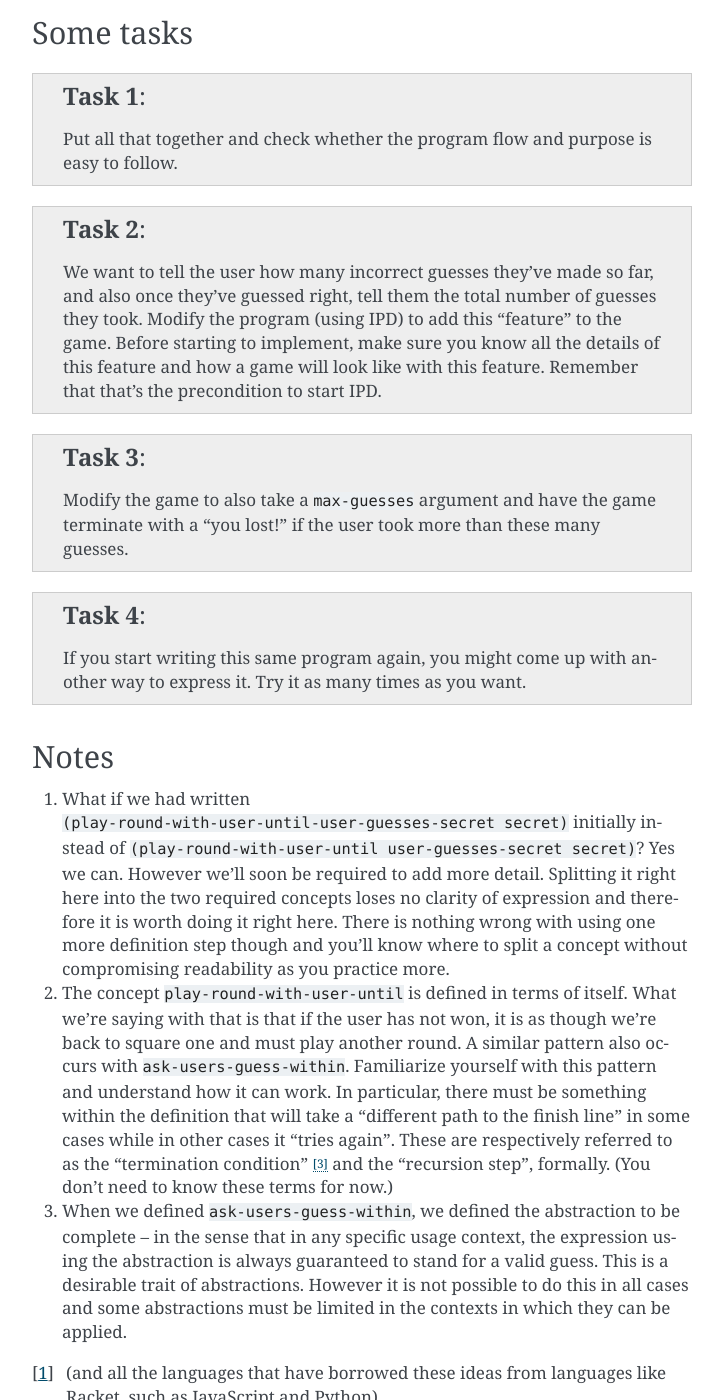
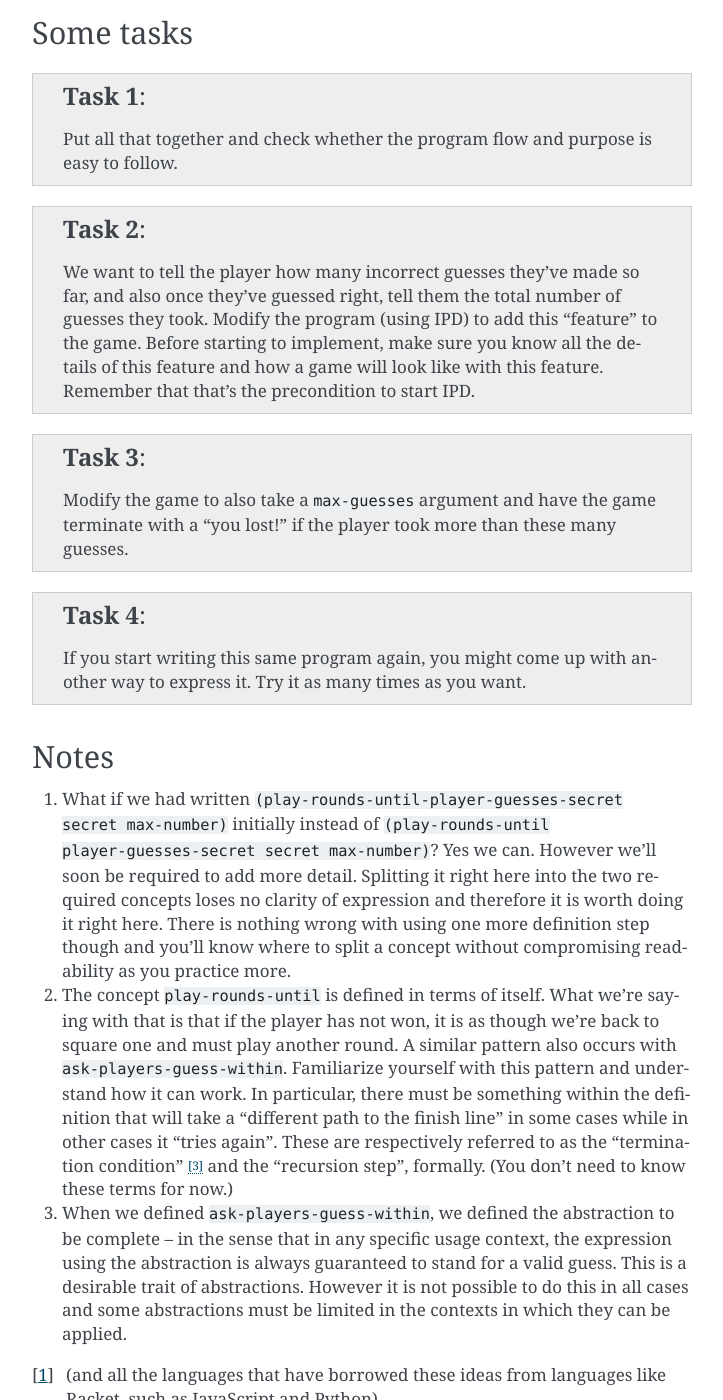
Before and after one commit to kreauniv/complit, a Sphinx documentation site: the page built from source/ipd.rst, in a window 1280 px wide and 1400 px high, scrolled down 5335 px. Shown: the whole window, without its empty margins (388-1111 px from the left). Built offline with Sphinx 7.4.7, drawn with Linux system fonts in a browser that asks for light colours; some of the changed text lies outside the part shown.

Commit message:
Renaming for simplicity

```diff
--- a/source/ipd.rst
+++ b/source/ipd.rst
@@ -80,7 +80,7 @@ We might elaborate our thinking like this below to the next level of detail --
    (define (play-number-guessing-game max-number)
       (introduce-game max-number)
       (define secret (choose-secret-number max-number))
-      (play-round-with-user-until user-guesses-secret secret))
+      (play-rounds-until player-guesses-secret secret))
 
 We can now get some of the easier definitions out of our way. Note that
 we know that playing a round requires knowledge of the secret and so we
@@ -104,51 +104,51 @@ proceed by temporarily defining ``choose-secret-number`` like below --
 
     (define (choose-secret-number max-number) (- max-number 1))
 
-Now we're left with two intriguing words ``play-round-with-user-until`` and
-``user-guesses-secret``.
+Now we're left with two intriguing words ``play-rounds-until`` and
+``player-guesses-secret``.
 
 It is good to first clarify what the "parameters" (the values that map to arguments
 of an abstraction) are before proceeding with abstractions which use them. In this case,
-that's ``user-guesses-secret``. That looks like an abstraction because you need
-to know two things to determine whether the user has correctly guessed the secret --
-the ``secret`` and a ``guess`` given by the user.
+that's ``player-guesses-secret``. That looks like an abstraction because you need
+to know two things to determine whether the player has correctly guessed the secret --
+the ``secret`` and a ``guess`` given by the player.
 
 .. code:: Racket
 
-   (define (user-guesses-secret secret guess)
+   (define (player-guesses-secret secret guess)
         ...)
 
-We know that the user guessed right if the secret equals the guess. This abstraction
+We know that the player guessed right if the secret equals the guess. This abstraction
 therefore simple seems to be a boolean comparison.
 
 .. code:: Racket
 
-    (define (user-guesses-secret secret guess)
+    (define (player-guesses-secret secret guess)
         (= secret guess))
 
-Now let's tackle ``play-round-with-user-until``.
+Now let's tackle ``play-rounds-until``.
 
 .. code:: Racket
 
-    (define (play-round-with-user-until stop-condition secret)
+    (define (play-rounds-until stop-condition secret)
         ...)
 
 Note how we're giving a somewhat abstract term for the specific
-``user-guesses-secret``. The constraint on ``stop-condition`` is that it must
+``player-guesses-secret``. The constraint on ``stop-condition`` is that it must
 now be an abstraction that takes two arguments -- the secret and the
-user's guess.
+player's guess.
 
 .. code:: Racket
 
-   (define (play-round-with-user-until stop-condition secret)
-        (define guess (ask-users-guess-within max-number))
+   (define (play-rounds-until stop-condition secret)
+        (define guess (ask-players-guess-within max-number))
         (if (stop-condition secret guess)
-            (user-won guess)
-            (play-round-with-user-until stop-condition secret)))
+            (player-won guess)
+            (play-rounds-until stop-condition secret)))
 
 We know that ``(stop-condition secret guess)`` is either ``#true`` or
 ``#false``, so we must take a call based on this. This leads us to using ``(if ...)``.
-But if you noticed, we've missed something -- ``ask-users-guess-within``
+But if you noticed, we've missed something -- ``ask-players-guess-within``
 needs ``max-number`` and we don't have it available in this context.
 We should add it to the argument list and that changes our program a bit.
 So we have this so far --
@@ -158,7 +158,7 @@ So we have this so far --
    (define (play-number-guessing-game max-number)
       (introduce-game max-number)
       (define secret (choose-secret-number max-number))
-      (play-round-with-user-until user-guesses-secret secret max-number))
+      (play-rounds-until player-guesses-secret secret max-number))
 
    (define (introduce-game max-number)
         (displayln "Welcome to the number guessing game.")
@@ -169,27 +169,27 @@ So we have this so far --
     (define (choose-secret-number max-number)
         (random 1 (+ 1 max-number)))
 
-    (define (user-guesses-secret secret guess)
+    (define (player-guesses-secret secret guess)
         (= secret guess))
 
-   (define (play-round-with-user-until stop-condition secret max-number)
-        (define guess (ask-users-guess-within max-number))
+   (define (play-rounds-until stop-condition secret max-number)
+        (define guess (ask-players-guess-within max-number))
         (if (stop-condition secret guess)
-            (user-won guess)
-            (play-round-with-user-until stop-condition secret)))
+            (player-won guess)
+            (play-rounds-until stop-condition secret)))
 
 Now we can proceed to define the missing words --
 
 .. code-block:: Racket
 
-    (define (ask-users-guess-within max-number)
-        (tell-user-to-guess-within max-number)
+    (define (ask-players-guess-within max-number)
+        (tell-player-to-guess-within max-number)
         (define guess (read))
         (if (guess-valid? guess max-number)
             guess
-            (ask-users-guess-within max-number)))
+            (ask-players-guess-within max-number)))
 
-    (define (tell-user-to-guess-within max-number)
+    (define (tell-player-to-guess-within max-number)
         (display "What's your guess? (max ")
         (display max-number)
         (display "): "))
@@ -202,17 +202,17 @@ Now we can proceed to define the missing words --
 
 Here I've skipped a few steps to define the new words. Work these
 out for yourself and convince yourself of their validity.
-Note here that we've defined ``ask-users-guess-within`` to always
-result in a valid guess. If the user fails to provide a valid guess
+Note here that we've defined ``ask-players-guess-within`` to always
+result in a valid guess. If the player fails to provide a valid guess
 (by typing, say ``woof`` instead of a number) this will keep
-asking the user until they provide a valid one.
+asking the player until they provide a valid one.
 
 
-The only remaining word is ``user-won``.
+The only remaining word is ``player-won``.
 
 .. code:: Racket
 
-    (define (user-won guess)
+    (define (player-won guess)
         (display "Your guess ")
         (display guess)
         (displayln " is correct! You won!"))
@@ -229,7 +229,7 @@ So putting all that together gives us the following program --
    (define (play-number-guessing-game max-number)
       (introduce-game max-number)
       (define secret (choose-secret-number max-number))
-      (play-round-with-user-until user-guesses-secret secret max-number))
+      (play-rounds-until player-guesses-secret secret max-number))
 
    (define (introduce-game max-number)
         (displayln "Welcome to the number guessing game.")
@@ -240,23 +240,23 @@ So putting all that together gives us the following program --
     (define (choose-secret-number max-number)
         (random 1 (+ 1 max-number)))
 
-    (define (user-guesses-secret secret guess)
+    (define (player-guesses-secret secret guess)
         (= secret guess))
 
-   (define (play-round-with-user-until stop-condition secret max-number)
-        (define guess (ask-users-guess-within max-number))
+   (define (play-rounds-until stop-condition secret max-number)
+        (define guess (ask-players-guess-within max-number))
         (if (stop-condition secret guess)
-            (user-won guess)
-            (play-round-with-user-until stop-condition secret)))
+            (player-won guess)
+            (play-rounds-until stop-condition secret)))
 
-    (define (ask-users-guess-within max-number)
-        (tell-user-to-guess-within max-number)
+    (define (ask-players-guess-within max-number)
+        (tell-player-to-guess-within max-number)
         (define guess (read))
         (if (guess-valid? guess max-number)
             guess
-            (ask-users-guess-within max-number)))
+            (ask-players-guess-within max-number)))
 
-    (define (tell-user-to-guess-within max-number)
+    (define (tell-player-to-guess-within max-number)
         (display "What's your guess? (max ")
         (display max-number)
         (display "): "))
@@ -267,7 +267,7 @@ So putting all that together gives us the following program --
              (>= guess 1)
              (<= guess max-number)))
 
-    (define (user-won guess)
+    (define (player-won guess)
         (display "Your guess ")
         (display guess)
         (displayln " is correct! You won!"))
@@ -282,7 +282,7 @@ Some tasks
 
 .. admonition:: **Task 2**
 
-   We want to tell the user how many incorrect guesses they've made so far, and
+   We want to tell the player how many incorrect guesses they've made so far, and
    also once they've guessed right, tell them the total number of guesses they
    took. Modify the program (using IPD) to add this "feature" to the game.
    Before starting to implement, make sure you know all the details of this
@@ -292,7 +292,7 @@ Some tasks
 .. admonition:: **Task 3**
 
    Modify the game to also take a ``max-guesses`` argument and have the game
-   terminate with a "you lost!" if the user took more than these many guesses.
+   terminate with a "you lost!" if the player took more than these many guesses.
 
 .. admonition:: **Task 4**
 
@@ -302,26 +302,26 @@ Some tasks
 Notes
 -----
 
-1. What if we had written ``(play-round-with-user-until-user-guesses-secret
-   secret)`` initially instead of ``(play-round-with-user-until
-   user-guesses-secret secret)``? Yes we can. However we'll soon be required to
-   add more detail. Splitting it right here into the two required concepts
-   loses no clarity of expression and therefore it is worth doing it right
-   here. There is nothing wrong with using one more definition step though and
-   you'll know where to split a concept without compromising readability as you
-   practice more.
+1. What if we had written ``(play-rounds-until-player-guesses-secret secret
+   max-number)`` initially instead of ``(play-rounds-until
+   player-guesses-secret secret max-number)``? Yes we can. However we'll soon
+   be required to add more detail. Splitting it right here into the two
+   required concepts loses no clarity of expression and therefore it is worth
+   doing it right here. There is nothing wrong with using one more definition
+   step though and you'll know where to split a concept without compromising
+   readability as you practice more.
 
-2. The concept ``play-round-with-user-until`` is defined in terms of itself.
-   What we're saying with that is that if the user has not won, it is as though
+2. The concept ``play-rounds-until`` is defined in terms of itself.
+   What we're saying with that is that if the player has not won, it is as though
    we're back to square one and must play another round. A similar pattern also
-   occurs with ``ask-users-guess-within``. Familiarize yourself with this
+   occurs with ``ask-players-guess-within``. Familiarize yourself with this
    pattern and understand how it can work. In particular, there must be
    something within the definition that will take a "different path to the
    finish line" in some cases while in other cases it "tries again". These are
    respectively referred to as the "termination condition" [#basecase]_ and the
    "recursion step", formally. (You don't need to know these terms for now.)
 
-3. When we defined ``ask-users-guess-within``, we defined the abstraction to be
+3. When we defined ``ask-players-guess-within``, we defined the abstraction to be
    complete -- in the sense that in any specific usage context, the expression
    using the abstraction is always guaranteed to stand for a valid guess. This
    is a desirable trait of abstractions. However it is not possible to do this
```
